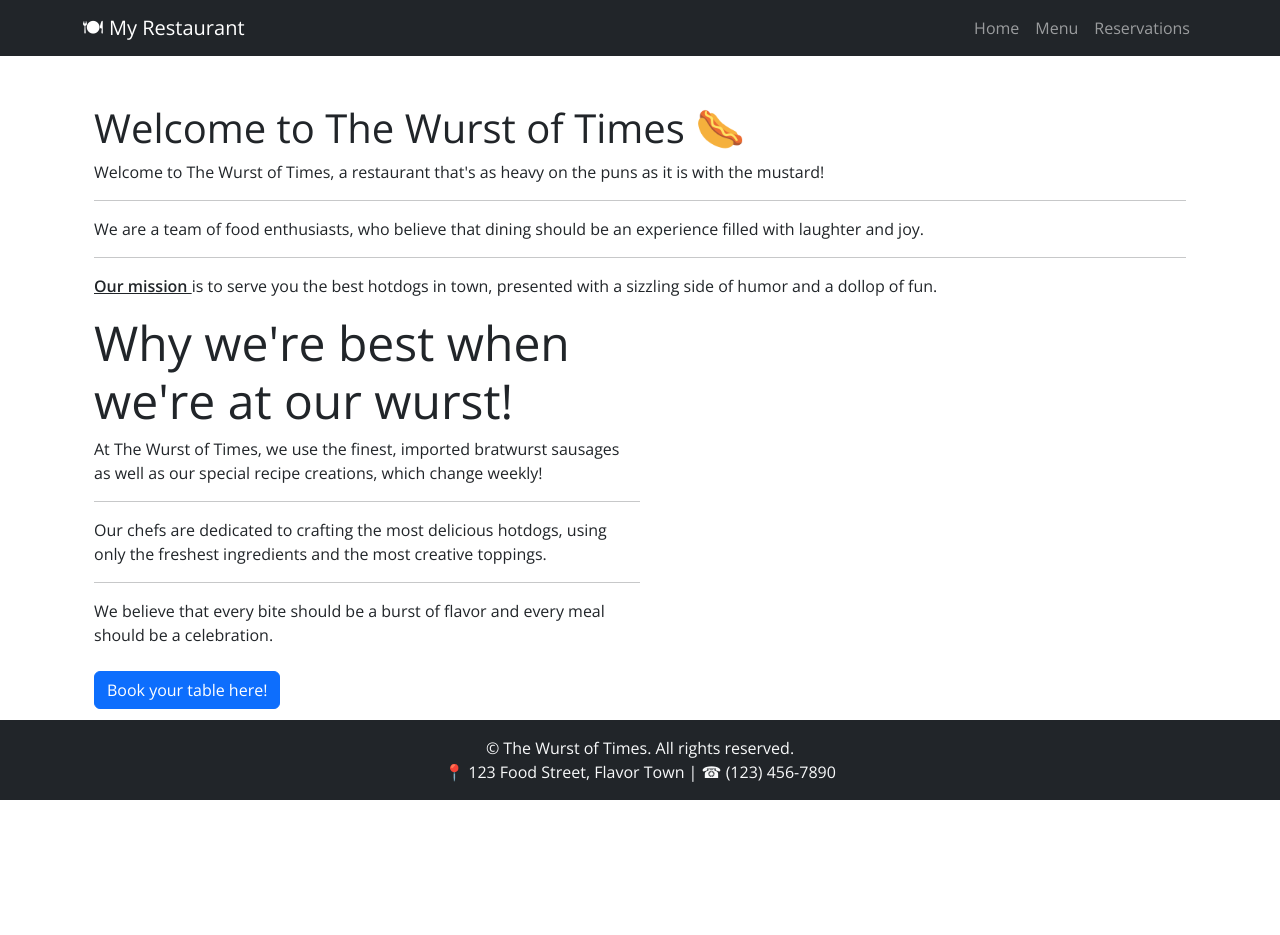
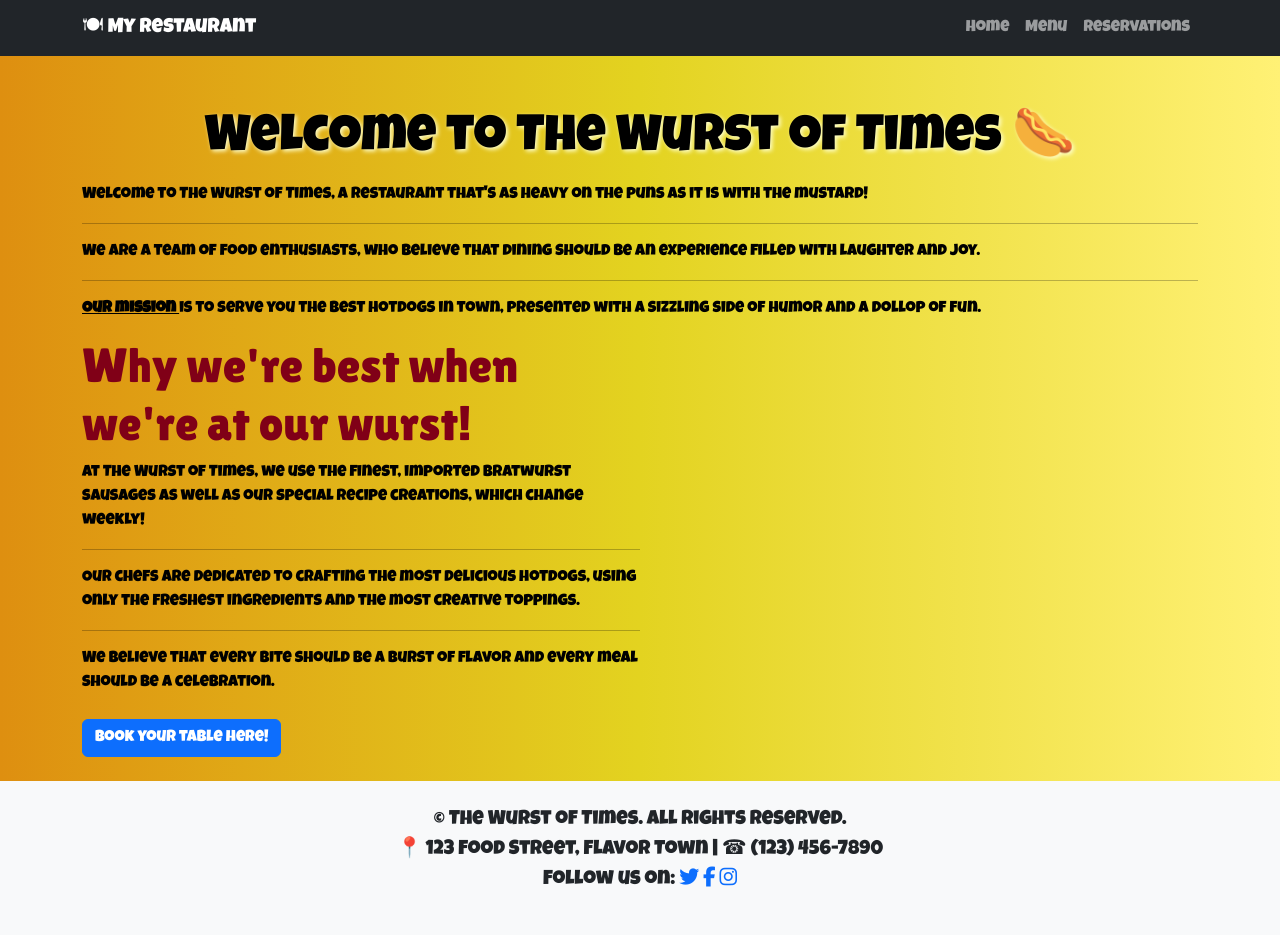
Before and after one commit to TLC-1990/Milestone-3-Project, a Django app: template booking_system_app/templates/booking_system_app/home.html in a window 1280 px wide. Before the commit the page ends 800 px from the top, so only its background shows below. Run offline with Django 4.2, Linux system fonts and the light colour scheme; the template is opened without the code that fills it, so the values that code supplies are empty; some libraries are stand-ins or nearby versions.

Commit message:
fix css link and base.html code

```diff
--- a/booking_system_app/templates/booking_system_app/menu.html
+++ b/booking_system_app/templates/booking_system_app/menu.html
@@ -81,7 +81,7 @@
         <h3 class="display-3 menu-titles">Reviews!</h3>
         <div class="row">
             <div class="col-12 mb-4">
-                <img src="{% static 'images/pexels-godisable-jacob-226636-718978.webp' %}"
+                <img src="{% static 'booking_system_app/images/pexels-godisable-jacob-226636-718978.webp' %}"
                      alt="An image of a woman in a red top facing the camera side-on"
                      class="img-fluid review-image">
                 <p class="reviews">"I booked The Wurst of Times for a friend's birthday and they blew us out of the
@@ -90,7 +90,7 @@
                 </p>
             </div>
             <div class="col-12 mb-4">
-                <img src="{% static 'images/pexels-olly-846741.webp' %}"
+                <img src="{% static 'booking_system_app/images/pexels-olly-846741.webp' %}"
                      alt="An image of a smiling man in a red jumper against a blue wall"
                      class="img-fluid review-image">
                 <p class="reviews">"My buddies and I love The Wurst of Times. Best hotdogs in the city!"<br>
@@ -98,7 +98,7 @@
                 </p>
             </div>
             <div class="col-12 mb-4">
-                <img src="{% static 'images/pexels-olly-788567.webp' %}"
+                <img src="{% static 'booking_system_app/images/pexels-olly-788567.webp' %}"
                      alt="An image of an older woman, with a sunhat and a pearl necklace, looking up to the right"
                      class="img-fluid review-image">
                 <p class="reviews">"I visited the restaurant for my grandson's birthday and we loved all the
--- a/static/css/style.css
+++ b/static/css/style.css
@@ -1,56 +1,156 @@
+
+/*Google Fonts import*/
+@import url('https://fonts.googleapis.com/css2?family=Lilita+One&family=Luckiest+Guy&display=swap');
+
+/*General Styles*/
+:root {
+    --primary-font: "Luckiest Guy", cursive;
+    --secondary-font: "Lilita One", cursive;
+    --primary-color: #6d3708;
+    /* Brown */
+    --secondary-color: #800017;
+    /* Burgundy */
+    --background-color: #ffcc00;
+    /* Yellow */
+    --highlight-color: #feffcc;
+    /* Light Yellow */
+    --title-color: #000000;
+    /* Black */
+}
+
+/*global styles*/
 
 body {
-    font-family: 'Open Sans', sans-serif;
+    font-family: var(--primary-font);
+    background: #de8f10;
+    background: linear-gradient(90deg, rgba(222, 143, 16, 1) 0%, rgba(227, 211, 32, 1) 50%, rgba(255, 241, 117, 1) 100%);
+    color: var(--title-color);
+    margin: 0;
+    padding: 0;
 }
 
 main {
-    flex:1;
-}
-.brand {
-    font-family: 'Luckiest Guy', cursive;
-    font-size: 2rem;
-    color: #ffcc00 !important;
+    display: flex;
+    flex-direction: column;
+    align-items: center;
+    justify-content: center;
+    min-width: 100%;
+    position: relative;
+    margin: 0;
+    padding-right: 10px;
+    padding-left: 10px;
 }
 
-.hero {
-    background: url("../images/hotdog-hero.jpg") center/cover no-repeat;
-    color: white;
-    text-shadow: 2px 2px 6px rgba(0,0,0,0.6);
-    min-height: 60vh;
-    display: flex;
-    flex-direction: column;
-    justify-content: center;
-    align-items: center;
+h1,
+h2 {
+    text-align: center;
+    text-shadow: var(--highlight-color) 2px 2px 4px;
+    /* lighter shadow for text */
+    padding: 5px;
+    color: var(--text-color);
+    font-family: var(--primary-font);
+    font-size: 4vw;
 }
 
-.hero h1 {
-    font-size: 3rem;
-    font-weight: 700;
+h3 {
+    font-family: var(--secondary-font);
+    color: var(--secondary-color);
 }
 
-.btn-reserve {
-    background-color: #ff4d4d;
-    border: none;
-    padding: 12px 24px;
-    font-size: 1.2rem;
-    font-weight: bold;
-    border-radius: 8px;
-    color: white;
-    text-decoration: none;
+/*Navbar styling*/
+#navbar {
+    background: #de8f10;
+    background: linear-gradient(90deg, rgba(222, 143, 16, 1) 0%, rgba(227, 211, 32, 1) 50%, rgba(255, 241, 117, 1) 100%);
+    color: #feffcc;
+    border: var(--highlight-color);
+    font-family: var(--primary-font);
+    font-size: 40px;
+    display: flex;
+    justify-content: space-between;
+    min-width: 100%;
+    top: 0;
+    margin: 0;
+    flex-shrink: 2;
 }
 
-.btn-reserve:hover {
-    background-color: #cc0000;
+#navbar a:hover {
+    background: #800017;
+    color: #feffcc;
 }
 
-footer {
-    position: fixed;
-    bottom: 0;
-    left: 0;
+.navbar-name {
+    font-size: 40px;
+    text-shadow: var(--highlight-color) 2px 2px 4px;
+    flex-shrink: 2;
+}
+
+.nav-container {
+    padding-right: 0px !important;
+    padding-left: 0px !important;
+    margin: 0;
     width: 100%;
-    background: #222;
-    color: white;
+}
+
+.nav-active {
+    color: var(--secondary-color) !important;
+    text-shadow: var(--highlight-color) 2px 2px 4px;
+}
+
+.logo {
+    max-width: 100px;
+    max-height: 100px;
+}
+
+.introduction {
+    align-items: flex-start;
     text-align: center;
-    padding: 10px;
+    padding: 20px;
+    font-family: var(--secondary-font);
+    color: var(--title-color);
+    outline-offset: 10px;
+}
+
+/*.hero-image {
+    width: 100%;
+    max-height: 200px;
+    max-width: 1000px;
+    margin: 20px 0;
+}*/
+
+.intro-img {
+    min-height: 100%;
+}
+
+/*menu and reviews*/
+.table {
+    border: #800017 5px solid;
+    font-size: 2vw;
+}
+
+.review-image {
+    max-width: 80px;
+    max-height: 80px;
+    border-radius: 75%;
+}
+
+.reviews {
+    font-size: 2.5vw;
+}
+
+.menu-titles {
+    text-align: center;
 
 }
+
+/*footer across pages*/
+footer {
+    position: bottom;
+    bottom: 0;
+    width: 100%;
+    background-color: var(--background-color) !important;
+    text-align: center;
+    padding: 0px;
+    font-family: var(--primary-font);
+    font-size: 20px;
+    margin: auto;
+}
--- a/templates/base.html
+++ b/templates/base.html
@@ -8,10 +8,10 @@
     <meta name="viewport" content="width=device-width, initial-scale=1.0">
 <!--JQuery to load ahead of form.media-->
 <script src="https://code.jquery.com/jquery-3.6.0.min.js"></script>
-    <!-- CSS, Google Fonts and Bootstrap links -->
-
+    <!-- CSS, Google Fonts and FontAwesome links -->
 <link href="https://fonts.googleapis.com/css2?family=Luckiest+Guy&family=Open+Sans:wght@400;600&display=swap" rel="stylesheet">
 <link rel="stylesheet" href="{% static 'css/bootstrap.min.css' %}">
+<script src="https://kit.fontawesome.com/aa9af45995.js" crossorigin="anonymous"></script>
 <link rel="stylesheet" href="{% static 'css/style.css' %}">
     {% block extra_head %}{% endblock %}
 </head>
@@ -67,13 +67,44 @@
     </main>
 
     <!-- Footer -->
-    <footer class="bg-dark text-light text-center py-3 mt-auto">
+    <footer id="contact" class="bg-light text-dark mt-auto">
+        <div class="container text-center py-4">
         <p class="mb-0">&copy; {{ year }} The Wurst of Times. All rights reserved.</p>
         <p class="mb-0">📍 123 Food Street, Flavor Town | ☎ (123) 456-7890</p>
+        <p>Follow us on:
+                <a href="https://twitter.com" target="_blank"><i class="fab fa-twitter"></i></a>
+                <a href="https://facebook.com" target="_blank"><i class="fab fa-facebook-f"></i></a>
+                <a href="https://instagram.com" target="_blank"><i class="fab fa-instagram"></i></a>
+            </p>
     </footer>
 
     <!-- JS -->
     <script src="{% static 'js/bootstrap.bundle.min.js' %}"></script>
+    <!-- Bootstrap JS -->
+    <script src="https://cdn.jsdelivr.net/npm/bootstrap@5.3.3/dist/js/bootstrap.bundle.min.js"
+        integrity="sha384-YvpcrYf0tY3lHB60NNkmXc5s9fDVZLESaAA55NDzOxhy9GkcIdslK1eN7N6jIeHz" crossorigin="anonymous">
+    </script>
+    <!-- JavaScript code to ensure the Bootstrap mobile navbar collapses when navigating to in-page links -->
+  <script>
+    document
+      .querySelectorAll(".navbar-collapse .nav-link")
+      .forEach((link) => {
+        link.addEventListener("click", function (e) {
+          let section = document.querySelector(e.target.getAttribute("href"));
+          if (section) {
+            e.preventDefault(); // Prevent default anchor click behavior
+            let navbarHeight = document.querySelector(".navbar-toggler").offsetHeight;
+            window.scroll({
+              top: section.offsetTop - navbarHeight, // Adjust for navbar height
+              behavior: "smooth",
+            });
+            document
+              .querySelector(".navbar-collapse")
+              .classList.remove("show"); // Collapse navbar
+          }
+        });
+        });
+    </script>
     {% block extra_js %}{% endblock %}
 </body>
 </html>
```
Also changed, not shown: booking_system_app/forms.py (+21 -9 lines), booking_system_app/models.py (+10 -1 lines), booking_system_app/views.py (+27 -0 lines), my_project/settings.py (+6 -4 lines), booking_system_app/migrations/0005_tablereservationslot_notes.py (added), booking_system_app/static/booking_system_app/hero-image-pexels-polina-tankilevitch.webp (added), booking_system_app/static/booking_system_app/hotdog-hero.png (added), booking_system_app/static/booking_system_app/pexels-godisable-jacob-226636-718978.webp (added), booking_system_app/static/booking_system_app/pexels-olly-788567.webp (added), booking_system_app/static/booking_system_app/pexels-olly-846741.webp (added), booking_system_app/static/booking_system_app/pexels-polina-tankilevitch-4518657.jpg (added), booking_system_app/static/booking_system_app/pexels-sidesimagery-3351927.webp (added), db.sqlite3, manage.py (line endings or trailing spaces).
